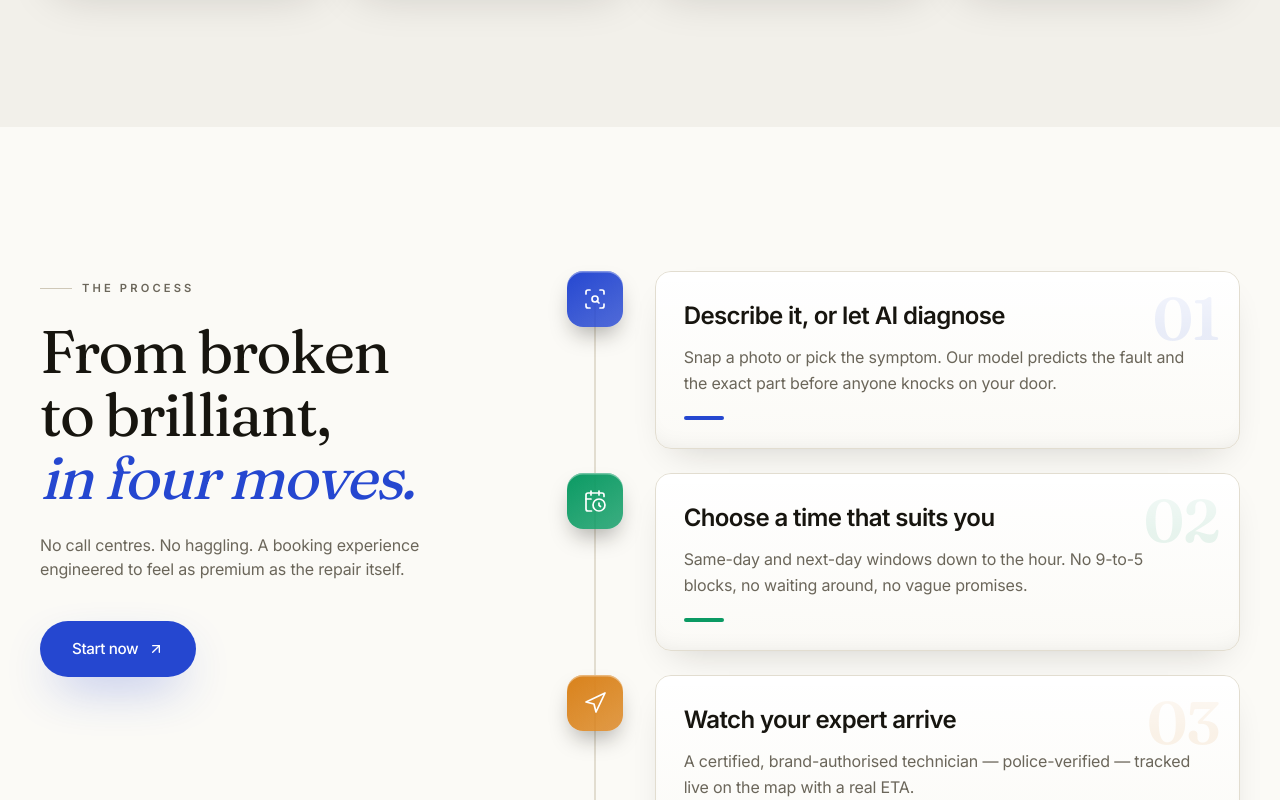
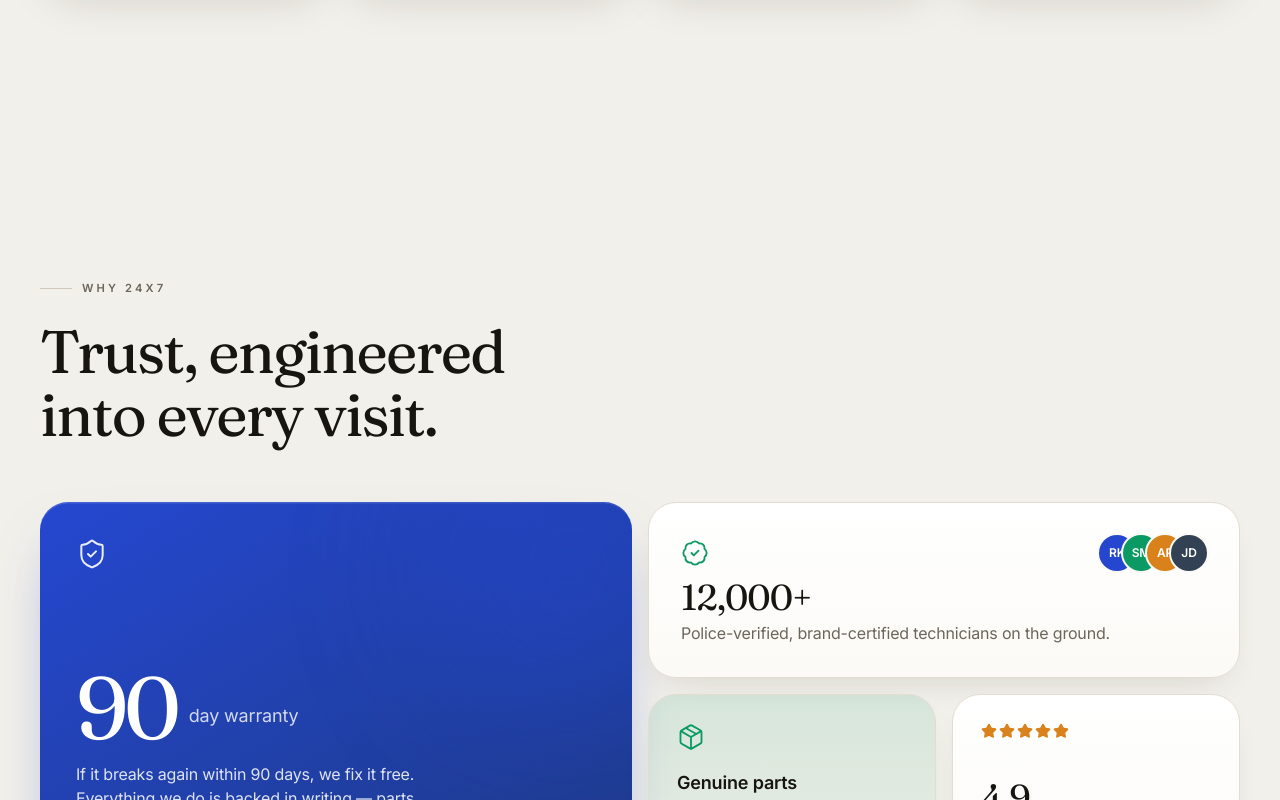
Before and after one commit to Tanveersultana125/24X7services, a Next.js app: page / in a window 1280 px wide. Shown: the part 5740-6540 px from the top of the page. Built offline with nearby package versions, Linux system fonts and the light colour scheme.

Commit message:
Remove duplicate Process section from homepage (keep on /process)
Co-Authored-By: Claude Opus 4.8 (1M context) <noreply@anthropic.com>

```diff
--- a/src/app/page.tsx
+++ b/src/app/page.tsx
@@ -7,7 +7,6 @@ import { Noteworthy } from "@/components/site/Noteworthy";
 import { CoolingSolutions } from "@/components/site/CoolingSolutions";
 import { ClimateExpertise } from "@/components/site/ClimateExpertise";
 import { BrandShowcase } from "@/components/site/BrandShowcase";
-import { Process } from "@/components/site/Process";
 import { TrustBento } from "@/components/site/TrustBento";
 import { Emergency } from "@/components/site/Emergency";
 import { Plans } from "@/components/site/Plans";
@@ -30,7 +29,6 @@ export default function Home() {
         <CoolingSolutions />
         <ClimateExpertise />
         <BrandShowcase />
-        <Process />
         <TrustBento />
         <Emergency />
         <Plans />
```
